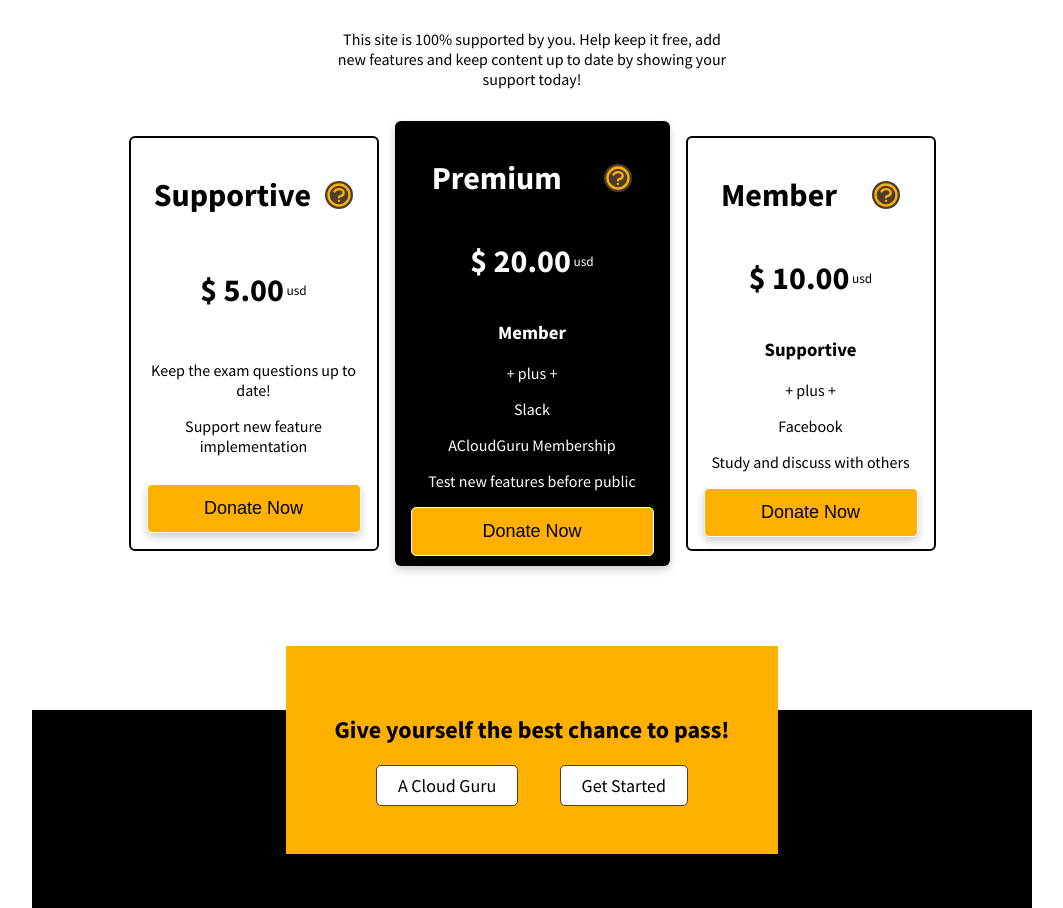
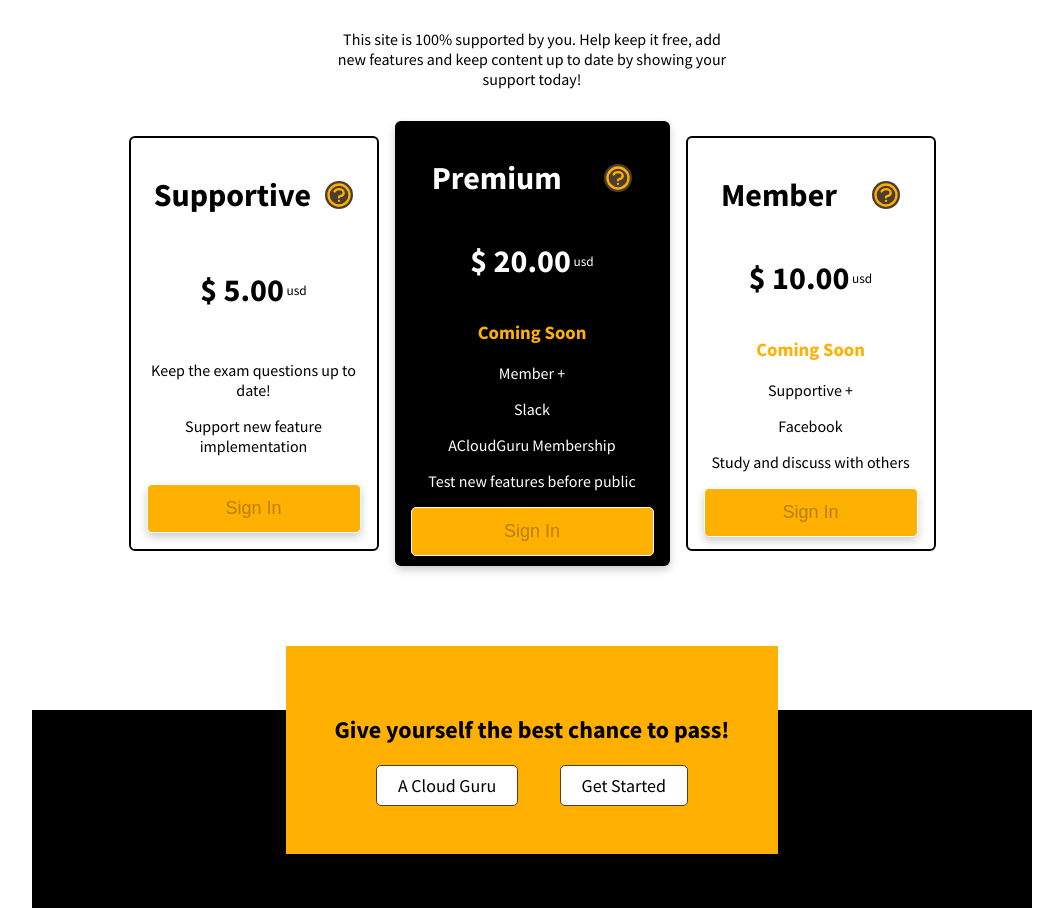
Before and after one commit to Developer3027/erudition-saa-c02, a Next.js app: page / in a window 1280 px wide. Shown: the part 2160-3068 px from the top of the page, without its empty margins (108-1171 px from the left). Built offline with nearby package versions, Linux system fonts and the light colour scheme; no server answers.

Commit message:
added stripe feature for donate

```diff
--- a/components/forHome/HomeDonate.js
+++ b/components/forHome/HomeDonate.js
@@ -1,12 +1,97 @@
 import React, { useState } from 'react';
+import { loadStripe } from '@stripe/stripe-js';
+import { useSession } from 'next-auth/react';
+
 import styles from '../../styles/Home.module.css';
 
 import { HiOutlineQuestionMarkCircle } from 'react-icons/hi';
 
+let stripePromise
+
+const getStripe = () => {
+  if (!stripePromise) {
+    stripePromise = loadStripe(process.env.stripe_public_key);
+  }
+  return stripePromise;
+};
+
 const HomeDonate = () => {
+  const [loading, setLoading] =useState(false);
   const [support, setSupport] = useState(true);
   const [member, setMember] = useState(true);
   const [premium, setPremium] = useState(true);
+  const [stripeError, setStripeError] = useState('');
+  const { data: session } = useSession();
+
+  //*] 5 dollar donate */
+  const itemBasic = {
+    price: 'price_1KSNlSCsfjcjCsMpk7dswfa3',
+    quantity: 1
+  };
+  //*] 10 dollar donate */
+  const itemPlus = {
+    price: 'price_1KSRhMCsfjcjCsMponfxWvTc',
+    quantity: 1
+  };
+  //*] 20 dollar donate */
+  const itemMember = {
+    price: 'price_1KSRmiCsfjcjCsMpET6AZDhq',
+    quantity: 1
+  };
+
+  const checkoutOptionsBasic = {
+    lineItems: [itemBasic],
+    mode: 'payment',
+    successUrl: 'https://erudition-saa-c02-fdibs8rch-dev3027.vercel.app/success',
+    cancelUrl: 'https://erudition-saa-c02-fdibs8rch-dev3027.vercel.app',
+  };
+
+  const checkoutOptionsPlus = {
+    lineItems: [itemPlus],
+    mode: 'payment',
+    successUrl: 'https://erudition-saa-c02-fdibs8rch-dev3027.vercel.app/success',
+    cancelUrl: 'https://erudition-saa-c02-fdibs8rch-dev3027.vercel.app',
+  };
+
+  const checkoutOptionsMember = {
+    lineItems: [itemMember],
+    mode: 'payment',
+    successUrl: 'https://erudition-saa-c02-fdibs8rch-dev3027.vercel.app/success',
+    cancelUrl: 'https://erudition-saa-c02-fdibs8rch-dev3027.vercel.app',
+  };
+
+  const redirectToCheckoutBasic = async () => {
+    setLoading(true);
+    console.log(redirectToCheckoutBasic);
+    const stripe = await getStripe();
+    const { error } = await stripe.redirectToCheckout(checkoutOptionsBasic);
+
+    if (error) setStripeError(error.message);
+    setLoading(false);
+  };
+
+  const redirectToCheckoutPlus = async () => {
+    setLoading(true);
+    console.log(redirectToCheckoutPlus);
+    const stripe = await getStripe();
+    const { error } = await stripe.redirectToCheckout(checkoutOptionsPlus);
+
+    if (error) setStripeError(error.message);
+    setLoading(false);
+  };
+
+  const redirectToCheckoutMember = async () => {
+    setLoading(true);
+    console.log(redirectToCheckoutMember);
+    const stripe = await getStripe();
+    const { error } = await stripe.redirectToCheckout(checkoutOptionsMember);
+
+    if (error) setStripeError(error.message);
+    setLoading(false);
+  };
+
+  if (stripeError) alert(stripeError);
+
   return (
     <div className={styles.donateContainer}>
       <div className={styles.donateHead}>
@@ -17,8 +102,9 @@ const HomeDonate = () => {
         </p>
 
         <div className={styles.donateGrid}>
+          <div className={styles.donateCardLight}>
             {support ? (
-            <div className={styles.donateCardLight}>
+              <>
                 <div className={styles.donateCardHead}>
                   <h1>Supportive</h1>
                   <HiOutlineQuestionMarkCircle
@@ -36,10 +122,9 @@ const HomeDonate = () => {
                     <p>Support new feature implementation</p>
                   </div>
                 </div>
-              <button className={styles.donateBtn}>Donate Now</button>
-            </div>
+              </>
             ) : (
-            <div className={styles.donateCardLight}>
+              <>
                 <div className={styles.donateCardHead}>
                   <h1>Supportive</h1>
                   <HiOutlineQuestionMarkCircle
@@ -50,21 +135,31 @@ const HomeDonate = () => {
                 <div>
                   <div className={styles.donateList}>
                     <p>
-                    With your support I can keep this site up to date and up and
-                    running.
+                      With your support I can keep this site up to date and up
+                      and running.
                     </p>
                     <p>Coming Soon</p>
                     <p>
                       Light and Dark mode / Members hold questions for review /
-                    Members see scores in dashboard / Members chat for cert-prep
+                      Members see scores in dashboard / Members chat for
+                      cert-prep
                     </p>
                   </div>
                 </div>
-              <button className={styles.donateBtn}>Donate Now</button>
+              </>
+            )}
+            <button
+              role='link'
+              disabled={!session && !loading}
+              onClick={redirectToCheckoutBasic}
+              className={styles.donateBtn}>
+              {session ? 'Donate Now' : 'Sign In'}
+            </button>
           </div>
-          )}
+
+          <div className={styles.donateCard}>
             {premium ? (
-            <div className={styles.donateCard}>
+              <>
                 <div className={styles.donateCardHead}>
                   <h1>Premium</h1>
                   <HiOutlineQuestionMarkCircle
@@ -77,18 +172,17 @@ const HomeDonate = () => {
                   <small>&nbsp;usd</small>
                 </div>
                 <div>
-                <h3 className={styles.donateListHead}>Member</h3>
-                <p>+ plus +</p>
+                  <h3 className={styles.donateListHead}>Coming Soon</h3>
+                  <p>Member +</p>
                   <div className={styles.donateList}>
                     <p>Slack</p>
                     <p>ACloudGuru Membership</p>
                     <p>Test new features before public</p>
                   </div>
                 </div>
-              <button className={styles.donateBtn}>Donate Now</button>
-            </div>
+              </>
             ) : (
-            <div className={styles.donateCard}>
+              <>
                 <div className={styles.donateCardHead}>
                   <h1>Premium</h1>
                   <HiOutlineQuestionMarkCircle
@@ -100,22 +194,32 @@ const HomeDonate = () => {
                   <div className={styles.donateList}>
                     <p>
                       Join Slack and gain access to other resources and easily
-                    talk with others.
+                      talk with others. <span className={styles.donateHL}>Coming soon!</span>
                     </p>
                     <p>
                       May take up to 8 hours to receive free week access to
                       ACloudGuru.
                     </p>
                     <p>
-                    Future plans to offer basic access to ACloudGuru for $42.50.
+                      Future plans to offer basic access to ACloudGuru for
+                      $42.50.
                     </p>
                   </div>
                 </div>
-              <button className={styles.donateBtn}>Donate Now</button>
+              </>
+            )}
+            <button
+              role='link'
+              disabled={!session && !loading}
+              onClick={redirectToCheckoutBasic}
+              className={styles.donateBtn}>
+              {session ? 'Support' : 'Sign In'}
+            </button>
           </div>
-          )}
+
+          <div className={styles.donateCardLight}>
             {member ? (
-            <div className={styles.donateCardLight}>
+              <>
                 <div className={styles.donateCardHead}>
                   <h1>Member</h1>
                   <HiOutlineQuestionMarkCircle
@@ -128,19 +232,18 @@ const HomeDonate = () => {
                   <small>&nbsp;usd</small>
                 </div>
                 <div>
-                <h3 className={styles.donateListHead}>Supportive</h3>
-                <p>+ plus +</p>
+                  <h3 className={styles.donateListHead}>Coming Soon</h3>
+                  <p>Supportive +</p>
                   <div className={styles.donateList}>
                     <p>Facebook</p>
                     <p>Study and discuss with others</p>
                   </div>
                 </div>
-              <button className={styles.donateBtn}>Donate Now</button>
-            </div>
+              </>
             ) : (
-            <div className={styles.donateCardLight}>
+              <>
                 <div className={styles.donateCardHead}>
-                <h1>Premium</h1>
+                  <h1>Member</h1>
                   <HiOutlineQuestionMarkCircle
                     onClick={() => setMember(!member)}
                     className={styles.donateInfo}
@@ -149,15 +252,24 @@ const HomeDonate = () => {
                 <div>
                   <div className={styles.donateList}>
                     <p>
-                    With your support I can keep this site up to date and up and
-                    running.
+                      With your support I can keep this site up to date and up
+                      and running. <span className={styles.donateHL}>Coming soon.</span>
                     </p>
-                  <p>Join the Facebook group and enjoy all it has to offer.</p>
+                    <p>
+                      Join the Facebook group and enjoy all it has to offer.
+                    </p>
                   </div>
                 </div>
-              <button className={styles.donateBtn}>Donate Now</button>
+              </>
+            )}
+            <button
+              role='link'
+              disabled={!session && !loading}
+              onClick={redirectToCheckoutBasic}
+              className={styles.donateBtn}>
+              {session ? 'Support' : 'Sign In'}
+            </button>
           </div>
-          )}
         </div>
       </div>
     </div>
--- a/next.config.js
+++ b/next.config.js
@@ -2,5 +2,8 @@ module.exports = {
   reactStrictMode: true,
   images: {
     domains: ['dev3027public.s3.amazonaws.com']
+  },
+  env: {
+    stripe_public_key: process.env.STRIPE_PUBLIC_KEY
   }
 };
--- a/package.json
+++ b/package.json
@@ -10,6 +10,9 @@
   },
   "dependencies": {
     "@reduxjs/toolkit": "^1.7.2",
+    "@stripe/react-stripe-js": "^1.7.0",
+    "@stripe/stripe-js": "^1.22.0",
+    "axios": "^0.25.0",
     "firebase": "^9.6.6",
     "gray-matter": "^4.0.3",
     "next": "12.0.10",
@@ -19,7 +22,8 @@
     "react-icons": "^4.3.1",
     "react-redux": "^7.2.6",
     "remark": "^14.0.2",
-    "remark-html": "^15.0.1"
+    "remark-html": "^15.0.1",
+    "stripe": "^8.202.0"
   },
   "devDependencies": {
     "eslint": "7.32.0",
--- a/pages/_app.js
+++ b/pages/_app.js
@@ -2,6 +2,7 @@ import { Provider } from 'react-redux';
 import store from '../redux/store';
 import Head from 'next/head';
 import { SessionProvider } from 'next-auth/react';
+import '@stripe/stripe-js';
 
 import Navbar from '../components/forLayout/Navbar';
 import Footer from '../components/forLayout/Footer';
--- /dev/null
+++ b/pages/api/five-checkout-session.js
@@ -0,0 +1,31 @@
+/* eslint-disable import/no-anonymous-default-export */
+const stripe = require('stripe')(process.env.STRIPE_SECRET_KEY);
+
+export default async (req, res) => {
+  const { item, email } = req.body;
+
+  const session = await stripe.checkout.sessions.create({
+    payment_method_types: ['card'],
+    line_items: [
+      {
+        price_data: {
+          currency: 'usd',
+          product_data: {
+            name: item
+          },
+          unit_amount: 5000,
+        },
+        quantity: 1
+      },
+    ],
+    mode: 'payment',
+    success_url: `${process.env.HOST}/success`,
+    cancel_url: `${process.env.HOST}/`,
+    metadata: {
+      email
+    },
+  });
+
+  res.status(200).json({id: session.id});
+
+};
--- a/styles/Home.module.css
+++ b/styles/Home.module.css
@@ -409,12 +409,17 @@
 
 .donateListHead {
   text-align: center;
+  color: var(--orange);
 }
 
 .donateList li {
   margin-top: 0.5rem;
   list-style: none;
   margin-left: -0.3rem;
+}
+
+.donateHL {
+  color: var(--red);
 }
 
 .donateBtn {
```
Also changed, not shown: pages/success.js (added, +23 -0 lines), styles/Success.module.css (added, +18 -0 lines), 1 other file (tests, documents, lock files or other folders). Lines whose indentation alone changed are shown as unchanged.
